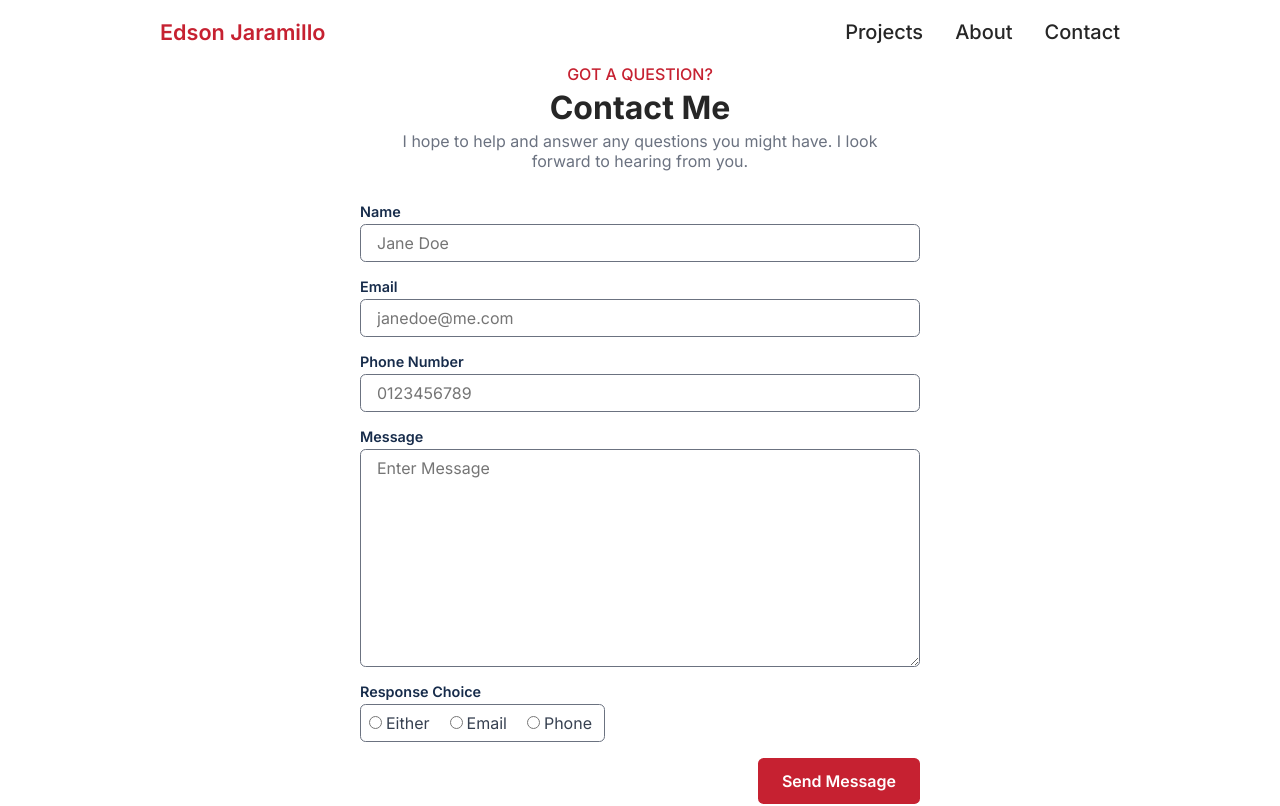
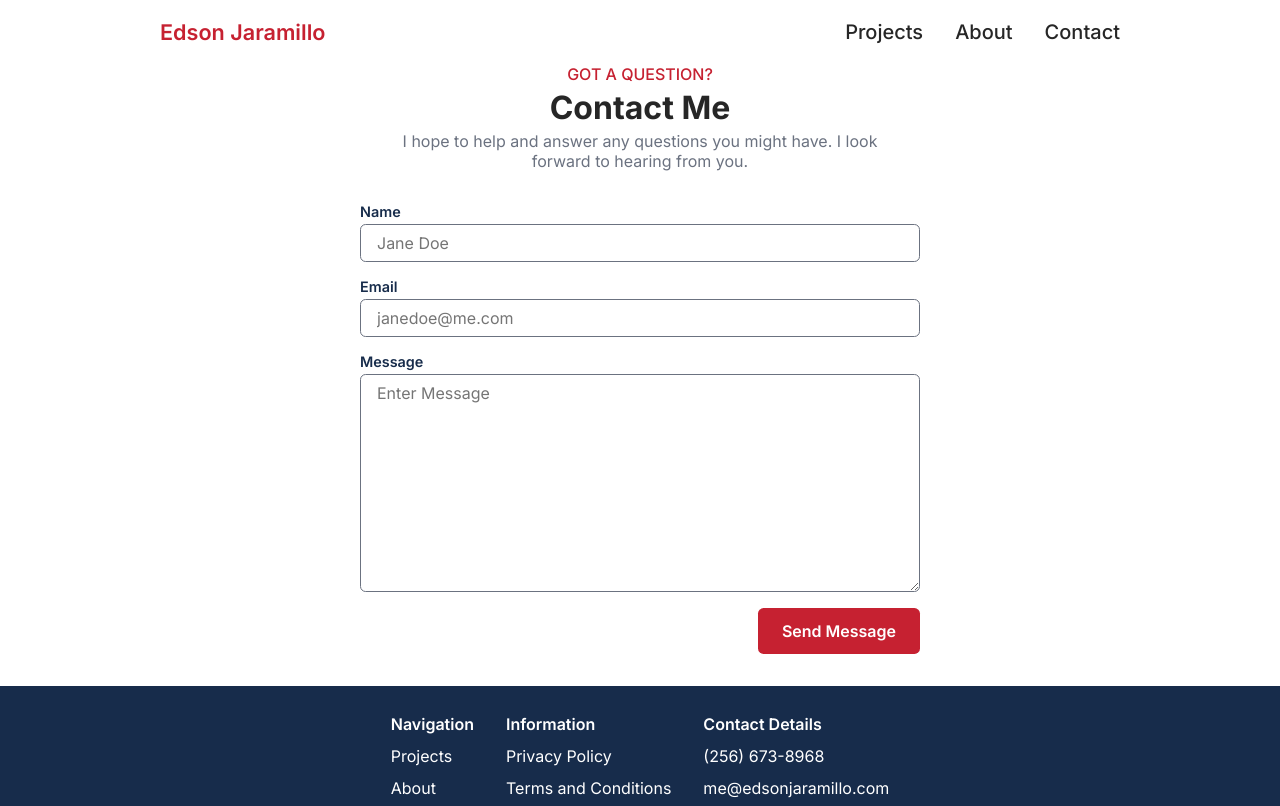
Before and after one commit to edsonjaramillo/portfolio, a Next.js app: page /contact in a window 1280 px wide. Shown: the top 806 px of the page. Built offline with nearby package versions, Linux system fonts and the light colour scheme.

Commit message:
added emaljs functionality

```diff
--- a/pages/contact.tsx
+++ b/pages/contact.tsx
@@ -1,51 +1,42 @@
 import { useForm } from 'react-hook-form';
 import emailjs from 'emailjs-com';
 import { toastNotification } from '@/lib/toastNotification';
-import {
-  HeadOpenGraph,
-  CustomInput,
-  TextFieldInput,
-  FormGroupLabel,
-  RadioInput,
-} from '@/components/index';
+import { HeadOpenGraph, CustomInput, TextFieldInput, FormGroupLabel } from '@/components/index';
 
 const ContactPage = () => {
   const {
     register,
     handleSubmit,
     formState: { errors },
+    reset,
   } = useForm();
 
   const onSubmit = async (data: any) => {
     const { name } = data;
 
+    const templateParameters = {
+      name: data.name,
+      email: data.email,
+      message: data.message,
+    };
+
+    const { status } = await emailjs.send(
+      process.env.NEXT_PUBLIC_EMAILJS_SERVICE_ID as string,
+      process.env.NEXT_PUBLIC_EMAILJS_TEMPLATE_ID as string,
+      templateParameters,
+      process.env.NEXT_PUBLIC_EMAILJS_USER_ID as string
+    );
+
+    if (status == 200) {
       toastNotification(
         'success',
         `Thank you ${name} for your message. I will get back to you as soon as possible.`,
         5000
       );
-
-    // const templateParameters = {
-    //   name: data.name,
-    //   email: data.email,
-    //   phoneNumber: data.phoneNumber,
-    //   choice: data.choice,
-    //   message: data.message,
-    // };
-
-    // const { status } = await emailjs.send(
-    //   process.env.NEXT_PUBLIC_EMAILJS_SERVICE_ID as string,
-    //   process.env.NEXT_PUBLIC_EMAILJS_TEMPLATE_ID as string,
-    //   templateParameters,
-    //   process.env.NEXT_PUBLIC_EMAILJS_USER_ID as string
-    // );
-
-    // if (status == 200) {
-    //   toastNotification('success', `Your message was sent, ${name}!`);
-    //   reset();
-    // } else {
-    //   toastNotification('error', 'Error occured. Try again.');
-    // }
+      reset();
+    } else {
+      toastNotification('error', 'Error occured. Try again.');
+    }
   };
 
   return (
@@ -98,23 +89,6 @@ const ContactPage = () => {
               }}
             />
           </FormGroupLabel>
-          <FormGroupLabel name='phone' label='Phone Number' errors={errors.phone}>
-            <CustomInput
-              type='text'
-              name='phone'
-              placeholder='0123456789'
-              register={register}
-              req={{
-                required: { value: true, message: 'Required' },
-                pattern: {
-                  value: /^[0-9]+$/,
-                  message: 'Must be 10 digit numbers',
-                },
-                minLength: { value: 10, message: 'Must be 10 digits' },
-                maxLength: { value: 10, message: 'Must be 10 digits' },
-              }}
-            />
-          </FormGroupLabel>
           <FormGroupLabel name='message' label='Message' errors={errors.message}>
             <TextFieldInput
               name='message'
@@ -124,37 +98,6 @@ const ContactPage = () => {
             />
           </FormGroupLabel>
           {/* Choice */}
-          <FormGroupLabel name='' label='Response Choice' errors={errors.choice}>
-            <div className='form__radiogroup'>
-              <label className='form__radiolabel' htmlFor='choice-Either'>
-                <RadioInput
-                  name='choice'
-                  value='Either'
-                  register={register}
-                  req={{ required: { value: true, message: 'Required' } }}
-                />
-                Either
-              </label>
-              <label className='form__radiolabel' htmlFor='choice-Email'>
-                <RadioInput
-                  name='choice'
-                  value='Email'
-                  register={register}
-                  req={{ required: { value: true, message: 'Required' } }}
-                />
-                Email
-              </label>
-              <label className='form__radiolabel' htmlFor='choice-Phone'>
-                <RadioInput
-                  name='choice'
-                  value='Phone'
-                  register={register}
-                  req={{ required: { value: true, message: 'Required' } }}
-                />
-                Phone
-              </label>
-            </div>
-          </FormGroupLabel>
           <button type='submit' className='form__button'>
             Send Message
           </button>
```
Lines whose indentation alone changed are shown as unchanged.
